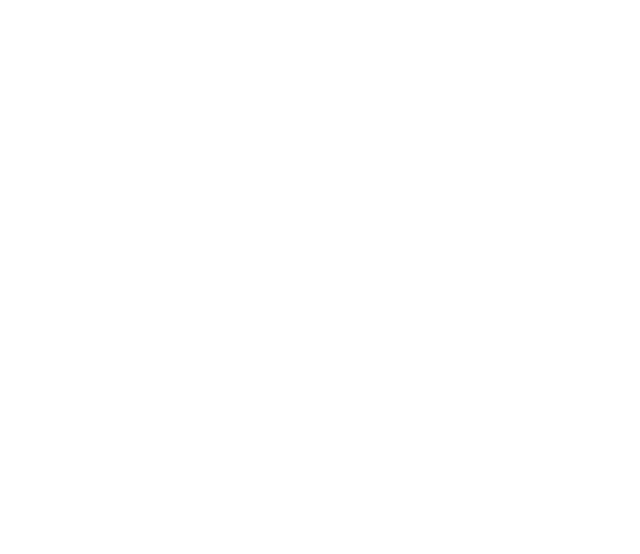
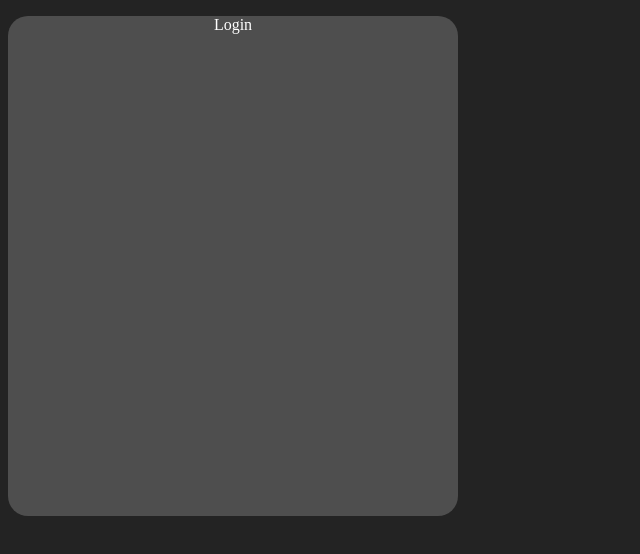
Before and after one commit to YaMaisiukDranko/letsMakeAGame, a plain HTML site: page letsMakeAGame/pages/login.html in a window 1280 px wide. Shown: the whole page, without its empty margins (0-640 px from the left). Drawn offline with Linux system fonts and the light colour scheme.

Commit message:
Create login-card

```diff
--- a/letsMakeAGame/css/login-style.css
+++ b/letsMakeAGame/css/login-style.css
@@ -0,0 +1,16 @@
+body {
+    background-color: #232323;
+}
+
+.login-card {
+    position: center;
+    height: 500px;
+    width: 450px;
+    background-color: #4e4e4e;
+    border-radius: 20px;
+}
+
+.login-text {
+    text-align: center;
+    color: white;
+}
--- a/letsMakeAGame/pages/login.html
+++ b/letsMakeAGame/pages/login.html
@@ -2,9 +2,12 @@
 <html lang="en">
 <head>
     <meta charset="UTF-8">
+    <link rel="stylesheet" href="../css/login-style.css">
     <title>login/sign up</title>
 </head>
 <body>
-
+<div class="login-card">
+    <p class="login-text">Login</p>
+</div>
 </body>
 </html>
```
